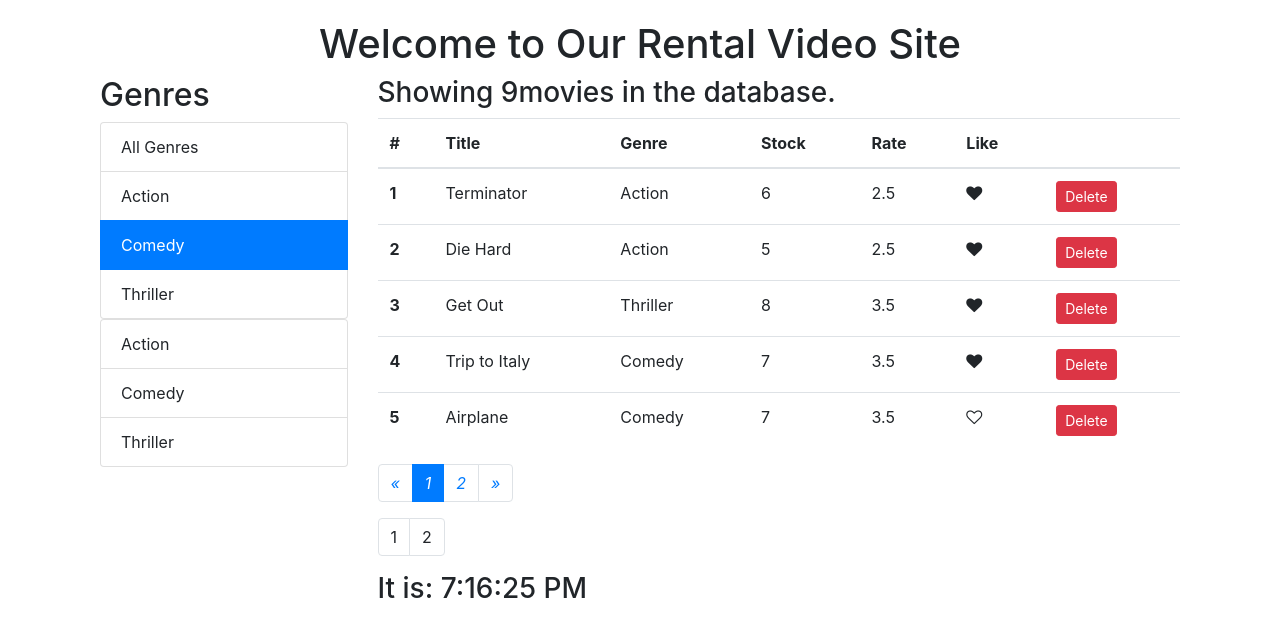
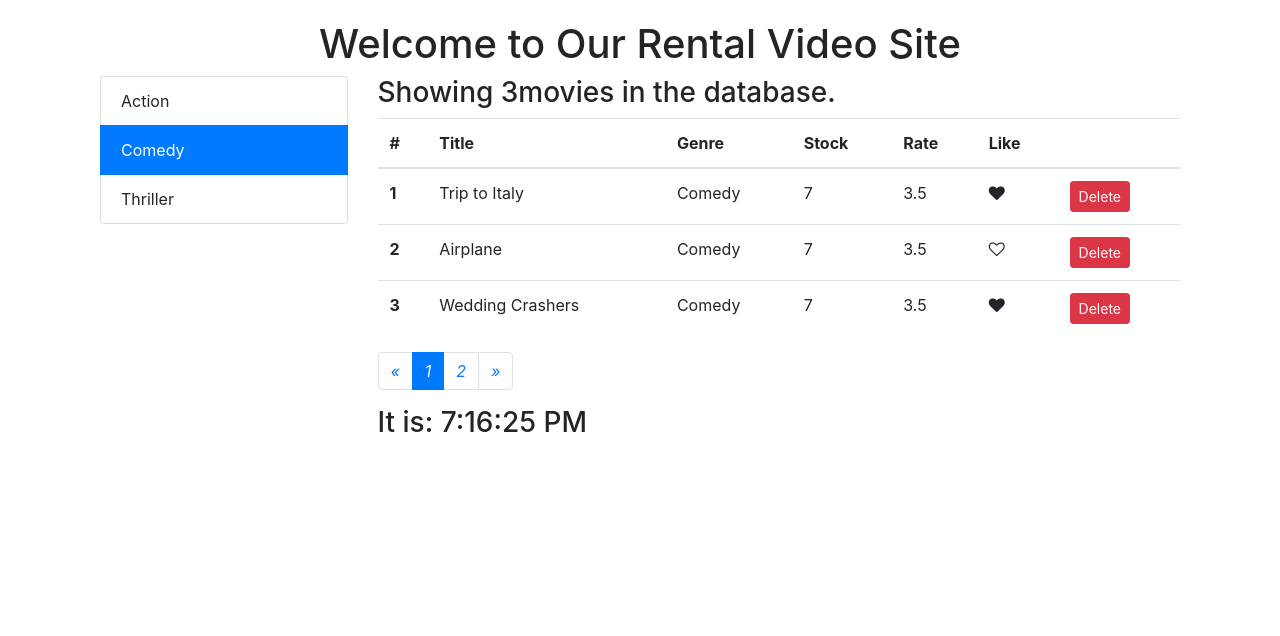
Before and after one commit to Thinkershine/MovieRentalAPP, a React (Create React App) app: page / in a window 1280 px wide. Both pictures are taken after a click on the item "Comedy". Shown: the top 636 px of the page. Built offline with nearby package versions, Linux system fonts and the light colour scheme.

Commit message:
REMOVE MyWay

```diff
--- a/src/components/common/filteringMenu.jsx
+++ b/src/components/common/filteringMenu.jsx
@@ -11,7 +11,7 @@ const FilteringMenu = props => {
             ? "list-group-item active"
             : "list-group-item"
         }
-        onClick={() => props.onClick(item.name)}
+        onClick={() => props.onClick(item)}
       >
         {item.name}
       </li>
--- a/src/components/common/paginationSmall.jsx
+++ b/src/components/common/paginationSmall.jsx
@@ -15,7 +15,10 @@ const PaginationSmall = props => {
     <nav>
       <ul className="pagination">
         {pages.map(page => (
-          <li key={page} className="page-item">
+          <li
+            key={page}
+            className={page === currentPage ? "page-item active" : "page-item"}
+          >
             <a onClick={() => onPageChange(page)} className="page-link">
               {page}
             </a>
--- a/src/components/movies.jsx
+++ b/src/components/movies.jsx
@@ -47,29 +47,21 @@ class Movies extends Component {
 
     // Using List Group
 
+    console.log("SELECTED GENRE ", genre.name);
     // work on movies
     const movies = [...this.state.movies];
     const moviesByGenre = movies.filter(movie => {
-      if (movie.genre.name === genre) {
+      if (movie.genre.name === genre.name) {
         return movie;
       } else if (genre === "all-genres") {
         return movie;
       }
     });
 
-    const newNoOfPages = Math.ceil(
-      this.state.movies.length / this.state.itemsToDisplayPerPage
-    );
-    // handle currentPage Change if it doesn't anymore
-    let currentPage = this.state.currentPage;
-    if (newNoOfPages !== this.state.noOfPages) {
-      currentPage = 1;
-      // or check which should be the last page ?
-    }
-    // handle pagination
     this.setState({
       activeGenre: genre,
-      filteredMovies: moviesByGenre
+      filteredMovies: moviesByGenre,
+      movies: moviesByGenre
     });
   };
 
@@ -103,7 +95,7 @@ class Movies extends Component {
   };
 
   handlePageChange = page => {
-    console.log("PAGE", page);
+    this.setState({ currentPage: page });
   };
 
   updateMessage = () => {
@@ -126,22 +118,20 @@ class Movies extends Component {
   };
 
   renderMovies = () => {
+    const {
+      currentPage,
+      itemsToDisplayPerPage,
+      movies: allMovies
+    } = this.state;
     let moviesCounter = 0;
 
-    let fromIndex = 0;
-    if (this.state.currentPage === 1) {
-      fromIndex = 0;
-    } else {
-      fromIndex =
-        (this.state.currentPage - 1) * this.state.itemsToDisplayPerPage;
-    }
-
-    const filterMoviesWithPagination = this.state.movies.slice(
-      fromIndex,
-      fromIndex + this.state.itemsToDisplayPerPage
+    const paginatedMovies = paginate(
+      allMovies,
+      currentPage,
+      itemsToDisplayPerPage
     );
 
-    const movies = filterMoviesWithPagination.map(movie => {
+    const movies = paginatedMovies.map(movie => {
       moviesCounter += 1;
 
       return (
@@ -172,14 +162,15 @@ class Movies extends Component {
 
   render() {
     const { length: count } = this.state.movies;
+    if (count === 0) return <h3>There Aren't Any Movies in the Database.</h3>;
+
     const {
       itemsToDisplayPerPage,
       currentPage,
       activeGenre,
       movies: allMovies
     } = this.state;
-
-    if (count === 0) return <h3>There Aren't Any Movies in the Database.</h3>;
+    let moviesCounter = 0;
 
     // Filter movies
     const filtered = activeGenre
@@ -189,18 +180,42 @@ class Movies extends Component {
     console.log("FILTERED", filtered);
     // how to use it? Passing Movie?
     //  const movies = paginate(allMovies, currentPage, pageSize);
+    const paginatedMovies = paginate(
+      allMovies,
+      currentPage,
+      itemsToDisplayPerPage
+    );
+
+    const movies = paginatedMovies.map(movie => {
+      moviesCounter += 1;
+
+      return (
+        <tr key={movie._id}>
+          <th scope="row">{moviesCounter}</th>
+          <td>{movie.title}</td>
+          <td>{movie.genre.name}</td>
+          <td>{movie.numberInStock}</td>
+          <td>{movie.dailyRentalRate}</td>
+          <td>
+            {/* <LikeIt iLikeIt={this.props.iLikeIt} /> */}
+            <Like liked={movie.liked} onClick={() => this.handleLike(movie)} />
+          </td>
+          <td>
+            <button
+              onClick={() => this.handleDelete(movie)}
+              className="btn btn-danger btn-sm"
+            >
+              Delete
+            </button>
+          </td>
+        </tr>
+      );
+    });
 
     return (
       <div className="container-fluid">
         <div className="row">
           <div className="col-3" style={{ width: 150 }}>
-            {/* Filtering Menu - My Way */}
-            <FilteringMenu
-              title="Genres"
-              items={this.state.genres}
-              activeItem={this.state.activeGenre}
-              onClick={this.handleFiltering}
-            />
             <ListGroup
               items={this.state.genres}
               selectedItem={this.state.activeGenre}
@@ -221,7 +236,7 @@ class Movies extends Component {
                   <th />
                 </tr>
               </thead>
-              <tbody>{this.renderMovies()}</tbody>
+              <tbody>{movies}</tbody>
             </table>
 
             <Pagination
```
